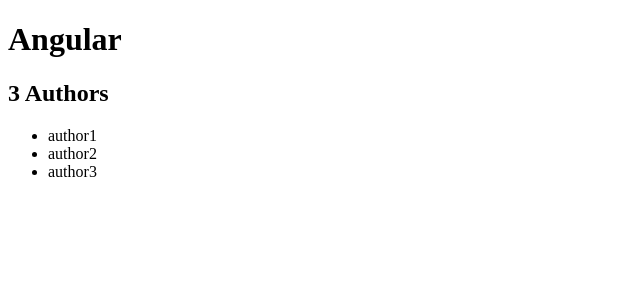
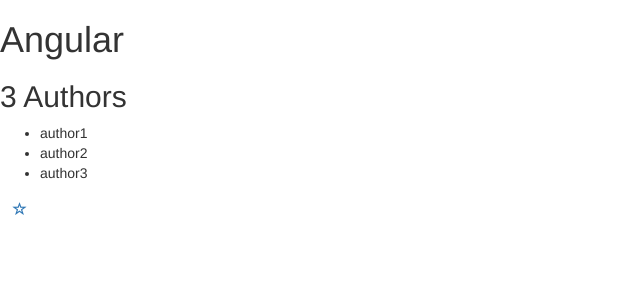
Before and after one commit to mrudulp/hello_w_ang, an Angular app: page / in a window 1280 px wide. Shown: the top 300 px of the page, without its empty margins (0-640 px from the left). Built offline with nearby package versions, Linux system fonts and the light colour scheme.

Commit message:
FavoriteComponent

```diff
--- a/package.json
+++ b/package.json
@@ -21,6 +21,7 @@
     "@angular/platform-browser": "^4.0.0",
     "@angular/platform-browser-dynamic": "^4.0.0",
     "@angular/router": "^4.0.0",
+    "bootstrap": "^3.3.7",
     "core-js": "^2.4.1",
     "rxjs": "^5.4.1",
     "zone.js": "^0.8.14"
--- a/src/app/app.component.html
+++ b/src/app/app.component.html
@@ -4,3 +4,4 @@
     Angular
   </h1>
   <app-author></app-author>
+  <app-favorite></app-favorite>
--- a/src/app/app.module.ts
+++ b/src/app/app.module.ts
@@ -4,11 +4,13 @@
 
 import { AppComponent } from './app.component';
 import { AuthorComponent } from './author/author.component';
+import { FavoriteComponent } from './favorite/favorite.component';
 
 @NgModule({
   declarations: [
     AppComponent,
-    AuthorComponent
+    AuthorComponent,
+    FavoriteComponent
   ],
   imports: [
     BrowserModule
--- /dev/null
+++ b/src/app/favorite/favorite.component.html
@@ -0,0 +1,3 @@
+<button type="button" class="btn btn-link btn-outline-light" (click)="toggleMe()">
+  <span class="glyphicon" [class.glyphicon-star] ="isActive" [class.glyphicon-star-empty] ="!isActive"></span>
+</button>
--- /dev/null
+++ b/src/app/favorite/favorite.component.ts
@@ -0,0 +1,21 @@
+import { Component, OnInit } from '@angular/core';
+
+@Component({
+  selector: 'app-favorite',
+  templateUrl: './favorite.component.html',
+  styleUrls: ['./favorite.component.css']
+})
+export class FavoriteComponent implements OnInit {
+
+  isActive = false;
+
+  constructor() { }
+
+  ngOnInit() {
+  }
+
+  toggleMe() {
+    console.log(' Toggle clicked');
+    this.isActive = !this.isActive
+  }
+}
--- a/src/styles.css
+++ b/src/styles.css
@@ -1 +1,4 @@
 /* You can add global styles to this file, and also import other style files */
+@import "~bootstrap/dist/css/bootstrap.css"
+
+/* body { padding:20px;} */
```
Also changed, not shown: src/app/favorite/favorite.component.css (added), 2 other files (tests, documents, lock files or other folders).
